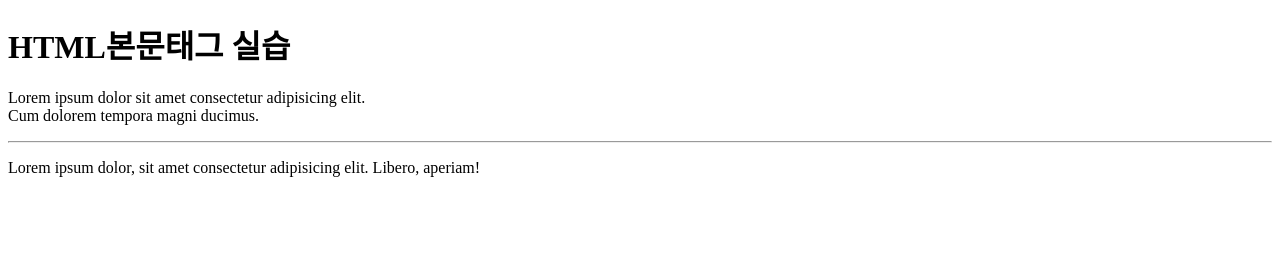
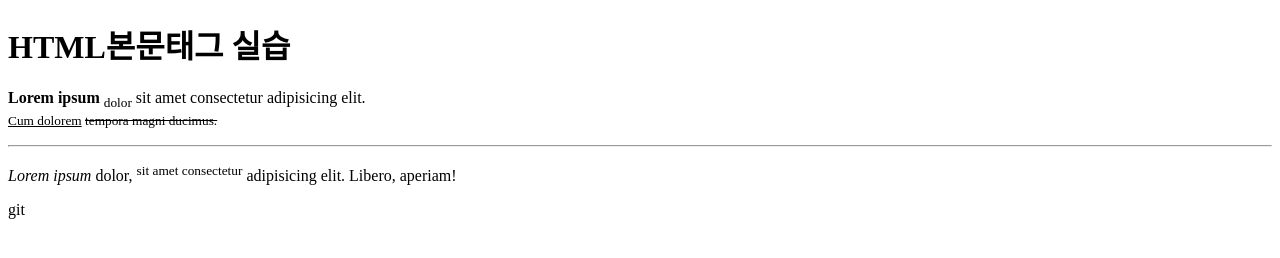
Before and after one commit to LeeMyungSeob/wp-html, a plain HTML site: page index.html in a window 1280 px wide. Drawn offline with Linux system fonts and the light colour scheme.

Commit message:
글자 형태 관련 태그 실습

```diff
--- a/index.html
+++ b/index.html
@@ -7,13 +7,13 @@
     <body>
         <h1>HTML본문태그 실습</h1>
         <p>
-            Lorem ipsum dolor sit amet consectetur adipisicing elit.<br>
-            Cum dolorem tempora magni ducimus.<br>
+            <b>Lorem ipsum</b> <sub>dolor</sub> sit amet consectetur adipisicing elit.<br>
+            <small><ins>Cum dolorem</ins> <del>tempora magni ducimus.</del></small><br>
         </p>
         <hr>
         <p>
-            Lorem ipsum dolor, sit amet consectetur
+            <i>Lorem ipsum</i> dolor, <sup>sit amet consectetur</sup>
             adipisicing elit. Libero, aperiam!
         </p>
     </body>
-</html>
+</html>git
```
